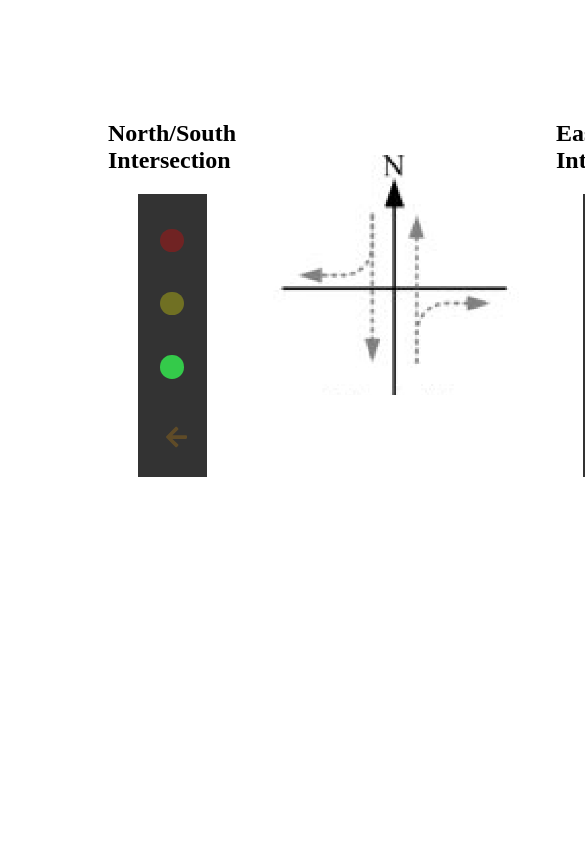
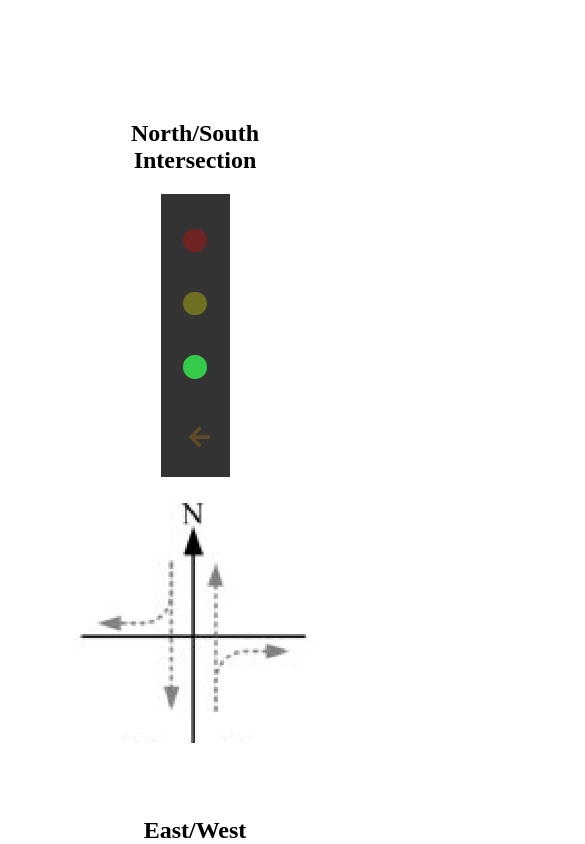
Before and after one commit to laurenmbeatty/Transportation, a React (Vite) app: page / in a window 390 px wide. Shown: the top 844 px of the page, 585 px wide, since content can reach past the window. Built offline with nearby package versions, Linux system fonts and the light colour scheme.

Commit message:
tweak responsive styles

```diff
--- a/src/styles.js
+++ b/src/styles.js
@@ -9,9 +9,15 @@ export const Container = styled.div`
     width: 20rem;
     height: 20rem;
   }
+  @media screen and (max-width: 700px) {
+    flex-direction: column;
+  }
 `;
 export const Section = styled.section`
   display: flex;
   flex-direction: column;
   align-items: center;
+  h1 {
+    text-align: center;
+  }
 `;
```
Also changed, not shown: 6 other files (tests, documents, lock files or other folders).
